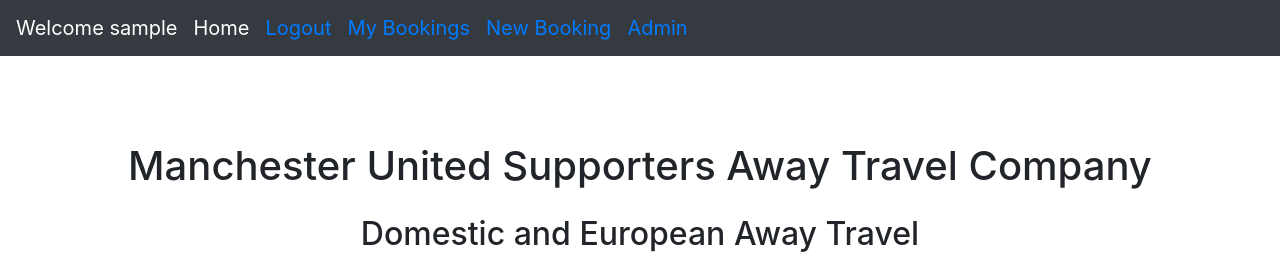
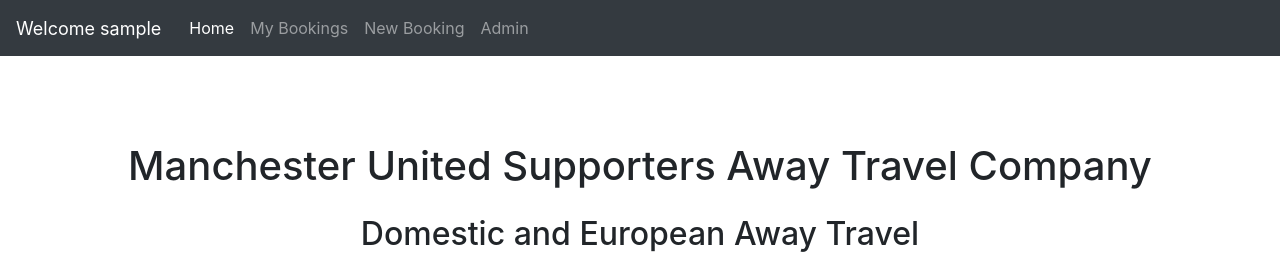
Before and after one commit to RichBurman/Project_4, a Django app: page / in a window 1280 px wide. Shown: the top 270 px of the page. Run offline with Django 3.2, Linux system fonts and the light colour scheme; the visitor is signed in with stand-in values (Sample User, id 1); data that the repository does not hold is empty; some libraries are stand-ins or nearby versions.

Commit message:
Add Styling to navbar, shows active links and improved colors

```diff
--- a/static/css/style.css
+++ b/static/css/style.css
@@ -41,6 +41,20 @@ main {
     cursor: pointer;
     margin: 10px;
 
+}
+
+/* style for navbar */
+
+.navbar-nav .welcome-item {
+    color: white;
+    font-size: 18px;
+    margin-left: auto;
+    padding-right: 20px;
+    align-items: center;
+}
+
+.navbar-nav {
+    align-items: center;
 }
 
 /* Style for Hero Image */
--- a/templates/base.html
+++ b/templates/base.html
@@ -38,34 +38,32 @@
 
                 <ul class="navbar-nav mr-auto">
                     {% if user.is_authenticated %}
-                    <li class="navbar-brand">Welcome {{ user.username }}</li>
+                    <li class="nav-item welcome-item">Welcome {{ user.username }}</li>
 
-                    <li class="nav-brand">
-                        <a class="navbar-brand" href="{% url 'home' %}" aria-label="Go to Home">Home</a>
+                    <li class="nav-item {% if request.resolver_match.url_name == 'home' %}active{% endif %}">
+                        <a class="nav-link" href="{% url 'home' %}" aria-label="Go to Home">Home</a>
                     </li>
-                    <li class="navbar-brand">
-                        <a href="{% url 'account_logout' %}" aria-label="Logout">Logout</a>
+                    <li class="nav-item {% if request.resolver_match.url_name == 'mybookings' %}active{% endif %}">
+                        <a class="nav-link" href="{% url 'mybookings' %}" aria-label="Go to My Bookings">My Bookings</a>
                     </li>
-                    <li class="navbar-brand">
-                        <a href="{% url 'mybookings' %}" aria-label="Go to My Bookings">My Bookings</a>
-                    </li>
-                    <li class="navbar-brand">
-                        <a href="{% url 'addnewbooking' %}" aria-label="Create a new Booking">New Booking</a>
+                    <li class="nav-item {% if request.resolver_match.url_name == 'addnewbooking' %}active{% endif %}">
+                        <a class="nav-link" href="{% url 'addnewbooking' %}" aria-label="Create a new Booking">New Booking</a>
                     </li>
 
+
                     {% if user.is_staff %}
-                    <li class="navbar-brand">
-                        <a href="{% url 'admin:index' %}">Admin</a>
+                    <li class="nav-item {% if request.resolver_match.url_name == 'admin/' %}active{% endif %}">
+                        <a class="nav-link" href="{% url 'admin:index' %}">Admin</a>
                     </li>
                     {% endif %} {% else %}
-                    <li class="nav-brand">
-                        <a class="navbar-brand" href="{% url 'home' %}">Home</a>
+                    <li class="nav-item">
+                        <a class="nav-link" href="{% url 'home' %}">Home</a>
                     </li>
-                    <li class="navbar-brand">
-                        <a href="{% url 'account_signup' %}">Register</a>
+                    <li class="navbar-item">
+                        <a class="nav-link" href="{% url 'account_signup' %}">Register</a>
                     </li>
-                    <li class="navbar-brand">
-                        <a href="{% url 'account_login' %}">Login</a>
+                    <li class="navbar-item">
+                        <a class="nav-link" href="{% url 'account_login' %}">Login</a>
                     </li>
                     {% endif %}
                 </ul>
```
